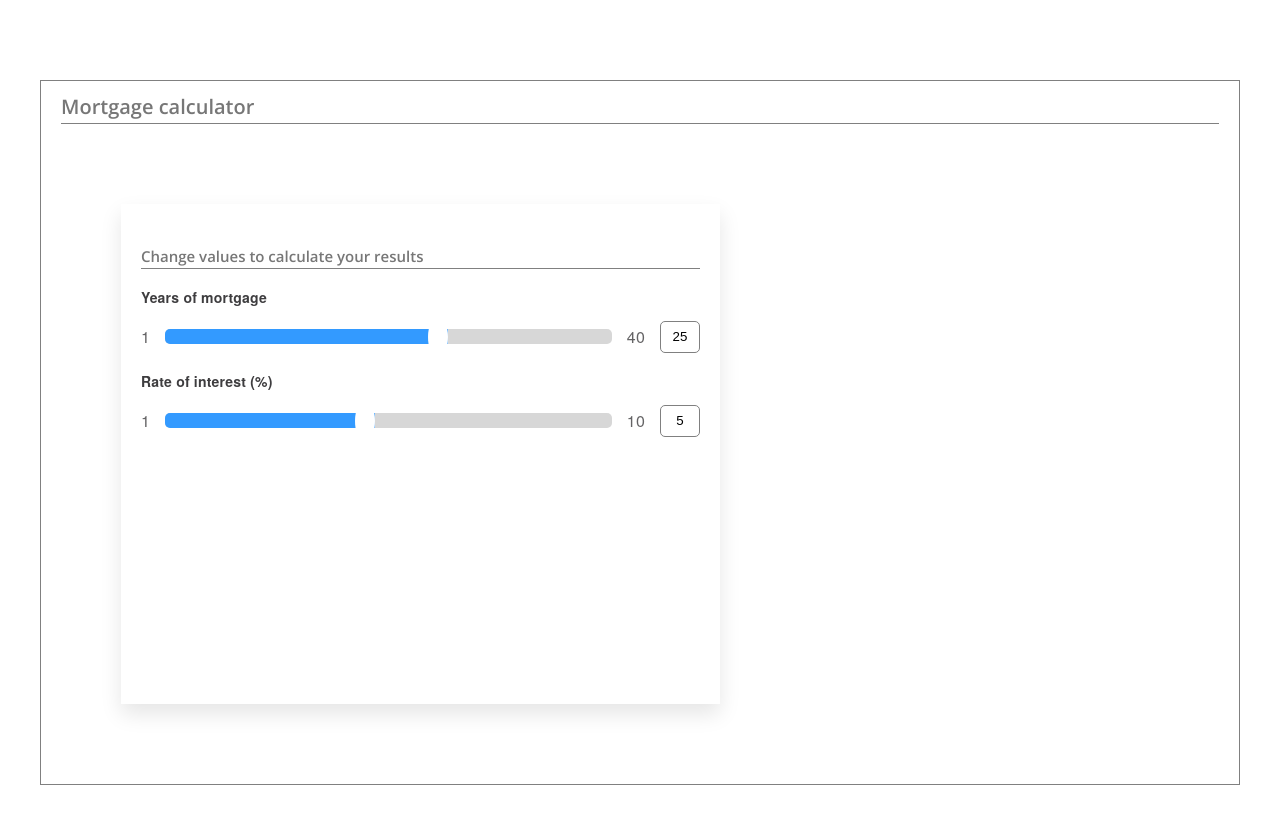
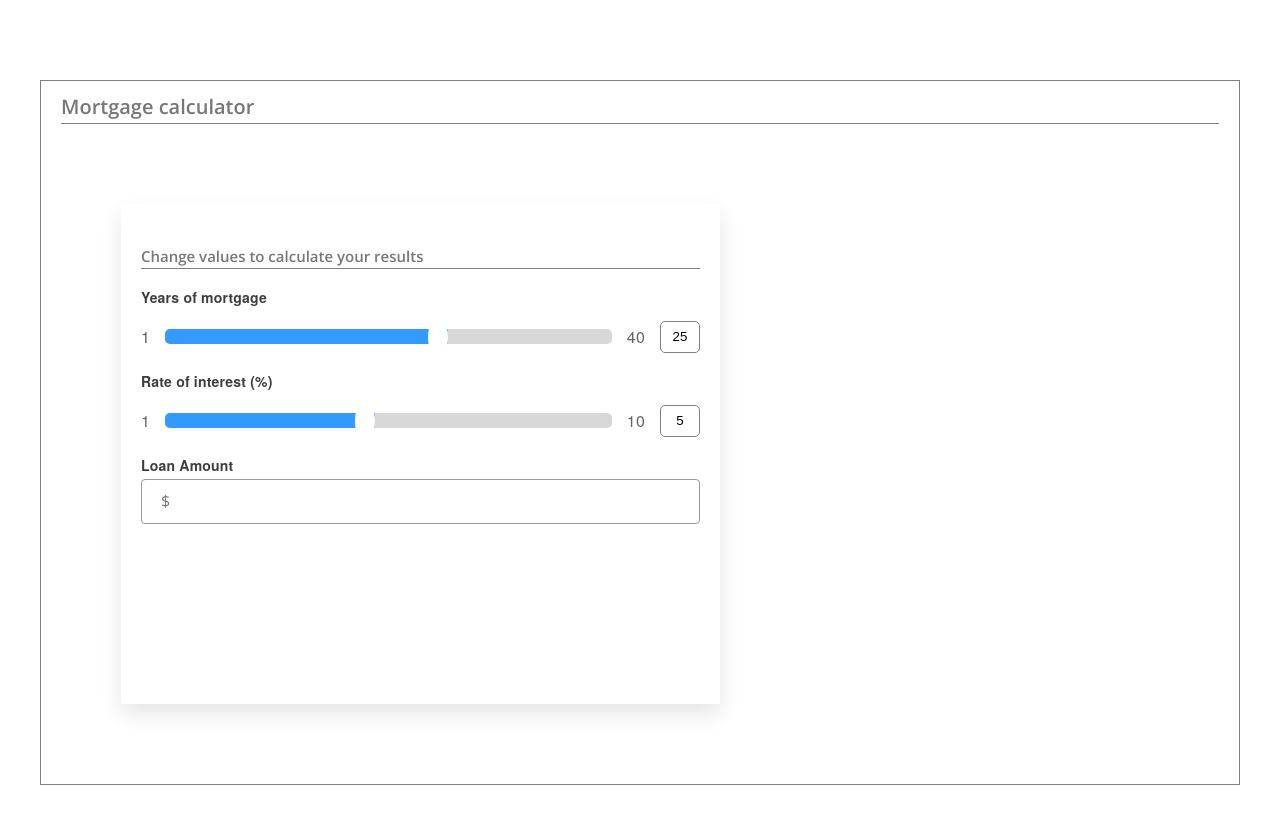
Before and after one commit to miguelamores/calculator, a website built with webpack: page index.html in a window 1280 px wide. Built offline with nearby package versions, Linux system fonts and the light colour scheme.

Commit message:
loan amount

```diff
--- a/index.html
+++ b/index.html
@@ -41,6 +41,15 @@
                         <input type="text" class="slidecontainer__input" id="interestOutput" value="5.0"></input>
                     </div>
                 </div>
+
+                <div class="loan">
+                    <p class="label">Loan Amount</p>
+                    <div class="loan__input-container">
+                        <span class="loan__dollar">$</span>
+                        <input type="text" class="loan__input">
+                    </div>
+
+                </div>
             </div>
        </div>
     </body>
--- a/sass/_base.scss
+++ b/sass/_base.scss
@@ -15,6 +15,7 @@
     --color-grey-dark-3: #999;
 
     --color-white: #fff;
+    --colo-grey: #a6a6a6;
 
     --shadow-dark: 0 1rem 2rem rgba(0,0,0,.1);
     --shadow-light: 0 2rem 5rem rgba(0,0,0,.06);
--- a/sass/_components.scss
+++ b/sass/_components.scss
@@ -32,7 +32,7 @@
     display: flex;
     flex-direction: column;
     width: 100%;
-    margin-top: 2rem;
+    margin: 2rem 0;
 
     &__range {
         display: flex;
@@ -91,3 +91,37 @@
     box-shadow: -100vw 0 0 100vw dodgerblue;
     box-sizing: border-box;
 }
+
+
+.loan {
+    font-size: 1.6rem;
+
+    &__input-container {
+        display: flex;
+        align-items: center;
+        margin-top: .5rem;
+        position: relative;
+    }
+
+    &__input {
+        width: 100%;
+        height: 4.5rem;
+        border-radius: 4px;
+        border: solid 1px var(--color-grey-dark-3);
+        padding: 0 3rem;
+        font-size: inherit;
+    }
+
+    &__dollar {
+        position: absolute;
+        left: 2rem;
+    }
+
+    &__input:focus {
+        border: solid 1px #3e3d3f;
+    }
+
+//     &__dollar + &__input {
+//         border-left:none;
+//     }
+}
```
Also changed, not shown: css/style.css.
